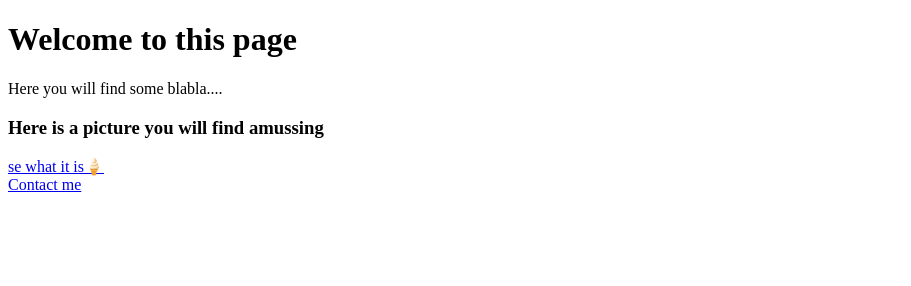
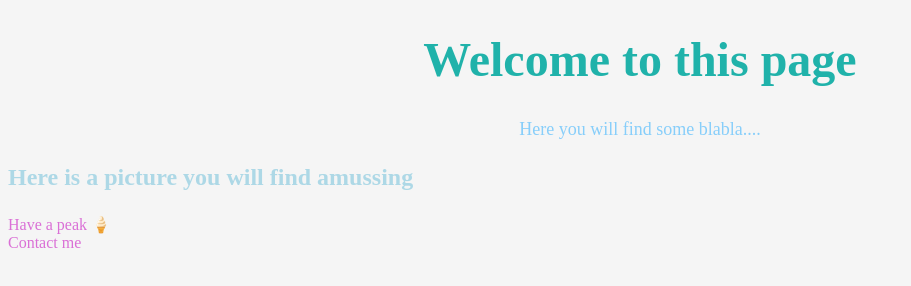
Before and after one commit to NooMaaBee/Croissant, a plain HTML site: page index.html in a window 1280 px wide. Shown: the whole page, without its empty margins (0-911 px from the left). Drawn offline with Linux system fonts and the light colour scheme.

Commit message:
added css

```diff
--- a/index.html
+++ b/index.html
@@ -13,7 +13,7 @@
     <p>Here you will find some blabla....</p>
 
     <h3>Here is a picture you will find amussing</h3>
-    <a href="/photo.html">se what it is🍦</a>
+    <a href="/photo.html">Have a peak 🍦</a>
 <br/>
     <a href="/contact.html">Contact me</a>
   </body>
--- a/style/style.css
+++ b/style/style.css
@@ -0,0 +1,27 @@
+body {
+  background-color: whitesmoke;
+
+}
+h1{
+    text-align: center;
+    font-size: 48px;
+    color: lightseagreen;
+}
+p{
+    font-size: 18px;
+color: lightskyblue;
+text-align: center;
+}
+
+h3{
+    color: lightblue;
+    font-size: 24px;
+}
+a{
+    color: orchid;
+    text-decoration: none;
+}
+a:hover{
+    text-decoration: underline;
+    text-transform: uppercase;
+}
```
